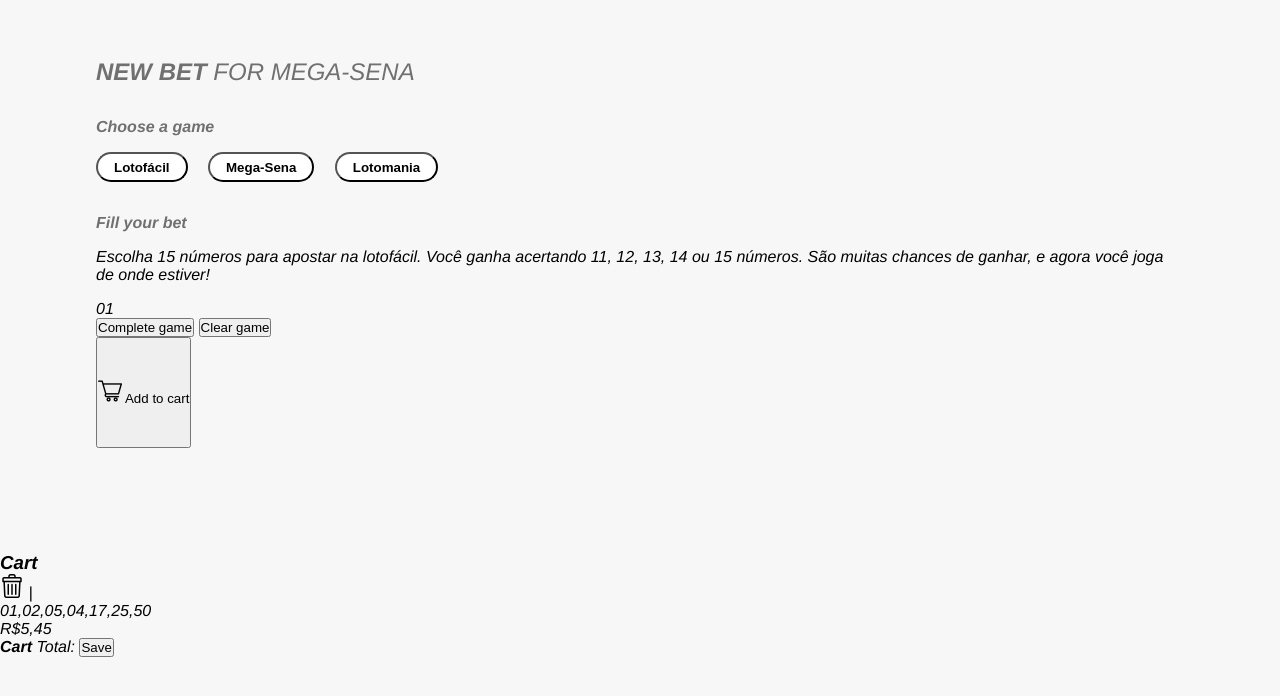
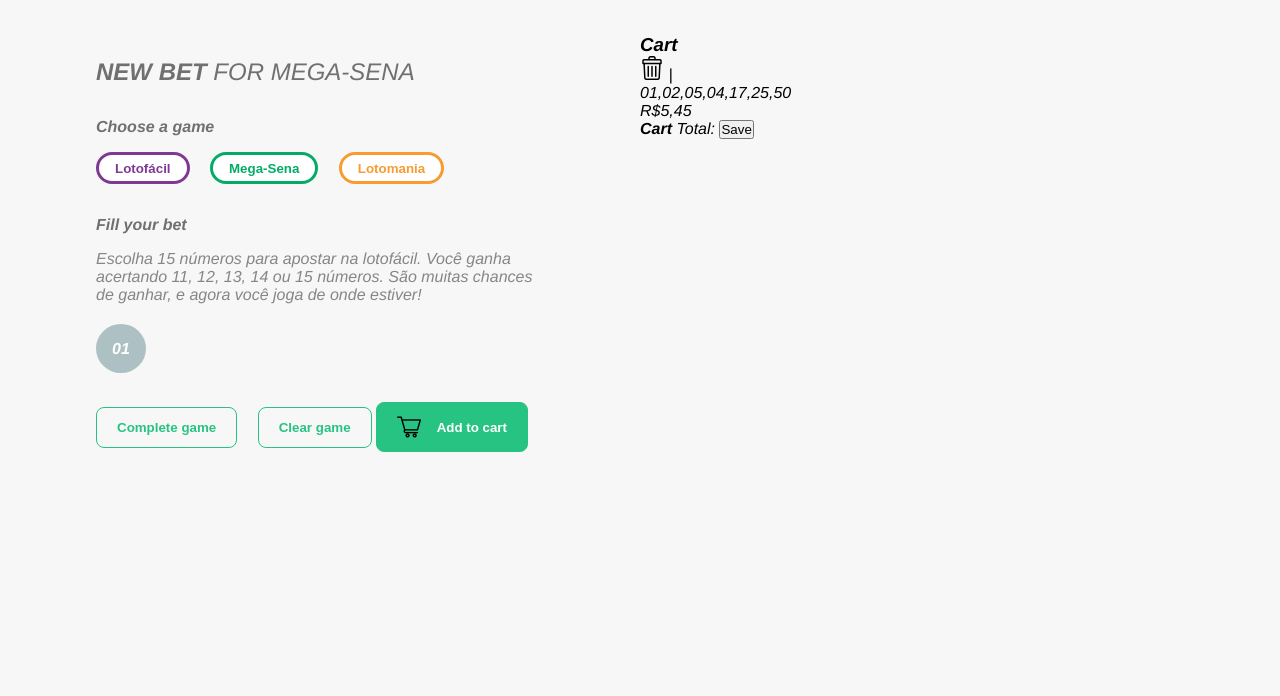
Before and after one commit to martinsgabriel1956/prova_jsninja, a plain HTML site: page index.html in a window 1280 px wide. Shown: the part 68-764 px from the top of the page. Drawn offline with Linux system fonts and the light colour scheme; files whose address does not match are found by name.

Commit message:
feat: game.css finished and styled

```diff
--- a/assets/styles/game.css
+++ b/assets/styles/game.css
@@ -11,7 +11,6 @@ header {
 header a {
   color: var(--bold-color);
   font-weight: 600;
-
 }
 
 #logo,
@@ -33,13 +32,45 @@ header a {
 #logo > h1 {
   color: var(--bold-color);
   font-size: 2rem;
+
+  position: relative;
 }
 
+#logo > h1:after {
+  content: "";
+  position: absolute;
+
+  background-color: #B5C401;
+  top: 47px;
+  left: 58px;
+
+  width:60%;
+  height: 18%;
+
+  border-radius: 2rem;
+}
+
+
+#nav-links > .nav-link:first-child {
+  margin-right: 1.5rem;
+}
 
 #nav-links > .nav-link:last-child a{
   display: flex;
   align-items: center;
   padding-right: 4rem;
+
+}
+
+#nav-links > .nav-link:last-child a img{
+  margin-left: 0.5rem;
+}
+
+/* Main */
+
+main {
+  display: grid;
+  grid-template-columns: repeat(2, 6fr);
 }
 
 /* Game */
@@ -72,3 +103,71 @@ header a {
   font-weight: bold;
   border-radius: 1rem;
 }
+
+#game > .choose-game > #loto {
+  color: var(--loto-color);
+  border: 3px solid var(--loto-color);
+}
+#game > .choose-game > #mega {
+  color: var(--mega-color);
+  border: 3px solid var(--mega-color);
+}
+#game > .choose-game > #mania {
+  color: var(--mania-color);
+  border: 3px solid var(--mania-color);
+}
+
+.active {
+  color: var(--bg-cart-color);
+}
+
+#game .description-game > p {
+  color: var(--description-color);
+  padding-bottom: 1.25rem;
+}
+
+#game > .numbers > #num {
+  background-color: var(--numbers-color);
+  padding: 1rem;
+  border-radius: 50%;
+  color: var(--bg-cart-color);
+  cursor: pointer;
+  font-weight: bold;
+  margin: 0 .5rem .5rem 0;
+}
+
+#game > .options {
+  padding-top: 2.75rem;
+}
+
+#game > .options {
+  display: flex;
+  align-items: center;
+  justify-content: space-between;
+}
+
+#game > .options button {
+  padding: .75rem 1.25rem;
+  color: var(--btn-color);
+  border: 1px solid var(--btn-color);
+  background: transparent;
+  border-radius: .5rem;
+  font-weight: bold;
+}
+
+#game > .options button:first-child {
+  margin-right: 1rem;
+}
+
+#game > .options > .add-cart #cart {
+  color: var(--bg-cart-color);
+  background-color: var(--btn-color);
+
+  display: flex;
+  align-items: center;
+  justify-content: center;
+}
+
+#game > .options > .add-cart #cart img{
+  margin-right: 1rem
+}
```
